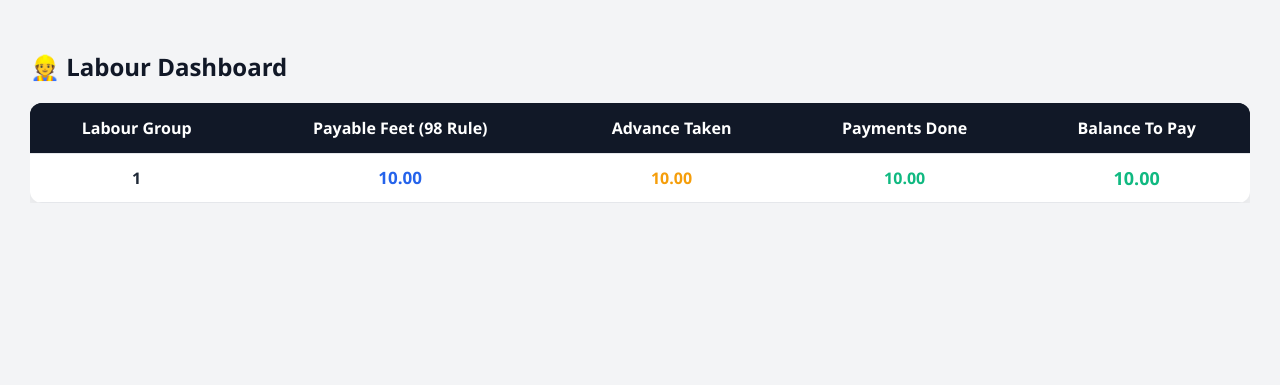
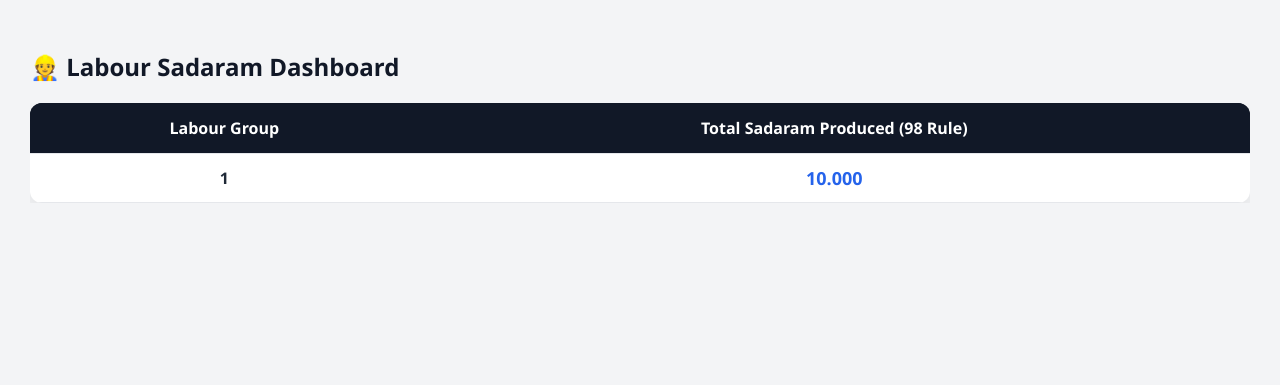
Before and after one commit to bachammahesh-cyber/srinivasa-mines, a Flask app: template templates/labour_dashboard.html in a window 1280 px wide. Shown: the part 83-468 px from the top of the page. Run offline with Flask 3, Linux system fonts and the light colour scheme; the template is opened without the code that fills it: most values are stand-ins (such as "Sample title", 1, 10 or a date in 2020).

Commit message:
Simplified labour dashboard to sadaram only

```diff
--- a/app.py
+++ b/app.py
@@ -218,45 +218,17 @@ def labour_dashboard():
     conn = get_db()
     c = conn.cursor()
 
-    c.execute("SELECT DISTINCT labour_group_code FROM truck_sales")
-    groups = [g[0] for g in c.fetchall()]
+    c.execute("""
+        SELECT labour_group_code,
+               IFNULL(SUM(sadaram),0)
+        FROM truck_sales
+        GROUP BY labour_group_code
+    """)
 
-    result = []
-
-    for g in groups:
-        # Total sadaram done
-        c.execute("""
-            SELECT IFNULL(SUM(sadaram),0)
-            FROM truck_sales
-            WHERE labour_group_code=?
-        """, (g,))
-        sadaram = c.fetchone()[0] or 0
-
-        # Convert to payable feet (98 rule)
-        payable_feet = sadaram * 98
-
-        # Advance taken
-        c.execute("""
-            SELECT IFNULL(SUM(amount),0)
-            FROM labour_payments
-            WHERE labour_group_code=? AND type='advance'
-        """, (g,))
-        advance = c.fetchone()[0] or 0
-
-        # Payments done
-        c.execute("""
-            SELECT IFNULL(SUM(amount),0)
-            FROM labour_payments
-            WHERE labour_group_code=? AND type='payment'
-        """, (g,))
-        payment = c.fetchone()[0] or 0
-
-        balance = payable_feet - advance - payment
-
-        result.append((g, payable_feet, advance, payment, balance))
+    rows = c.fetchall()
 
     conn.close()
-    return render_template("labour_dashboard.html", rows=result)
+    return render_template("labour_dashboard.html", rows=rows)
 
 
 if __name__ == "__main__":
--- a/templates/labour_dashboard.html
+++ b/templates/labour_dashboard.html
@@ -1,7 +1,7 @@
 {% extends "base.html" %}
 {% block content %}
 
-<h2 style="margin-bottom:20px;">👷 Labour Dashboard</h2>
+<h2 style="margin-bottom:20px;">👷 Labour Sadaram Dashboard</h2>
 
 <div style="overflow-x:auto;">
 <table style="
@@ -15,37 +15,17 @@
 
     <tr style="background:#111827;color:white;font-size:16px;">
         <th style="padding:14px;">Labour Group</th>
-        <th style="padding:14px;">Payable Feet (98 Rule)</th>
-        <th style="padding:14px;">Advance Taken</th>
-        <th style="padding:14px;">Payments Done</th>
-        <th style="padding:14px;">Balance To Pay</th>
+        <th style="padding:14px;">Total Sadaram Produced (98 Rule)</th>
     </tr>
 
     {% for r in rows %}
     <tr style="text-align:center;font-weight:600;border-bottom:1px solid #e5e7eb;">
-
         <td style="padding:12px;color:#1f2937;">
             {{ r[0] }}
         </td>
-
-        <td style="padding:12px;color:#2563eb;font-size:17px;">
-            {{ "%.2f"|format(r[1]) }}
+        <td style="padding:12px;color:#2563eb;font-size:18px;">
+            {{ "%.3f"|format(r[1]) }}
         </td>
-
-        <td style="padding:12px;color:#f59e0b;">
-            {{ "%.2f"|format(r[2]) }}
-        </td>
-
-        <td style="padding:12px;color:#10b981;">
-            {{ "%.2f"|format(r[3]) }}
-        </td>
-
-        <td style="padding:12px;
-                   color:{% if r[4] > 0 %}#ef4444{% else %}#10b981{% endif %};
-                   font-size:18px;">
-            {{ "%.2f"|format(r[4]) }}
-        </td>
-
     </tr>
     {% endfor %}
 
```
